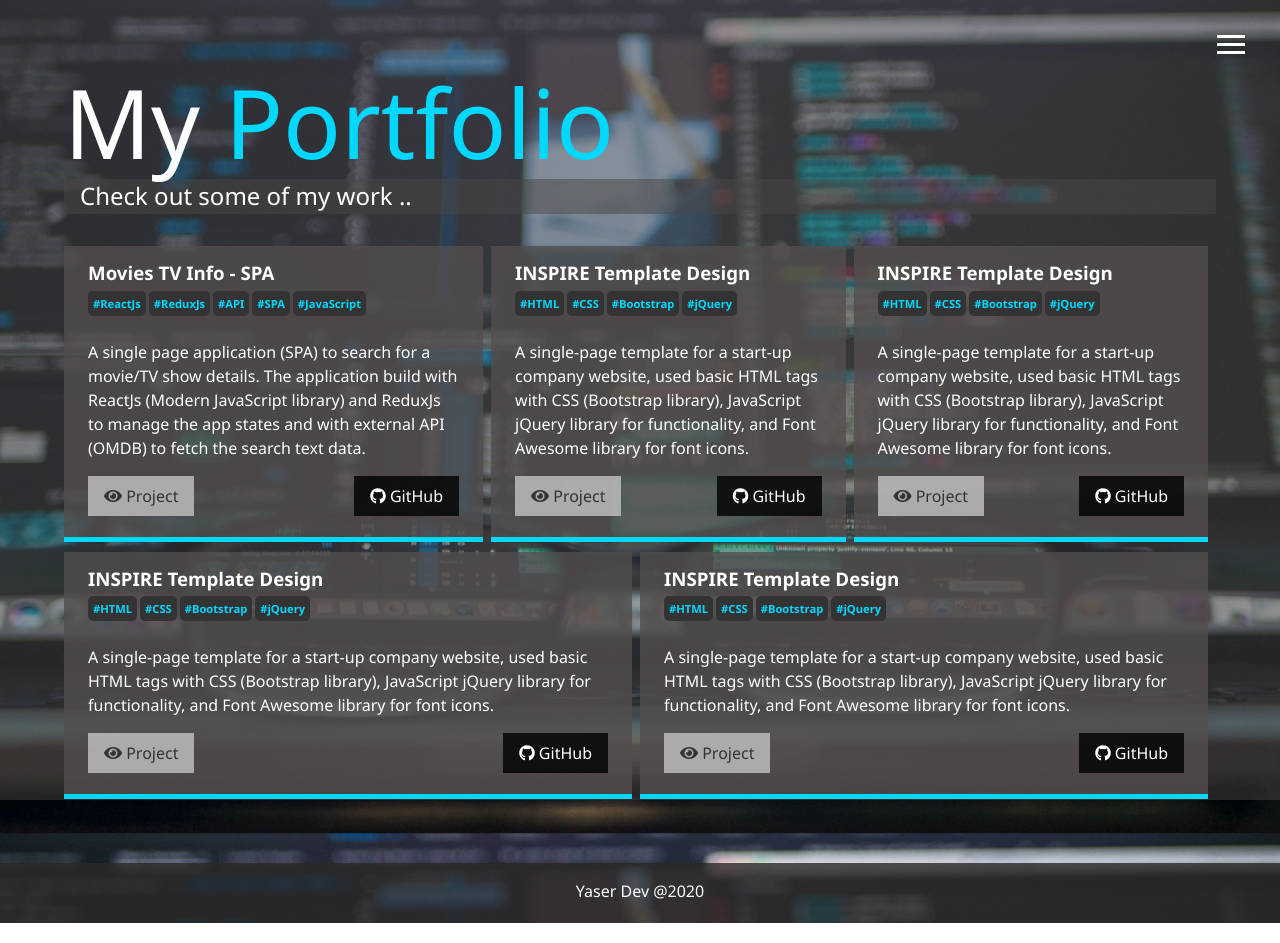
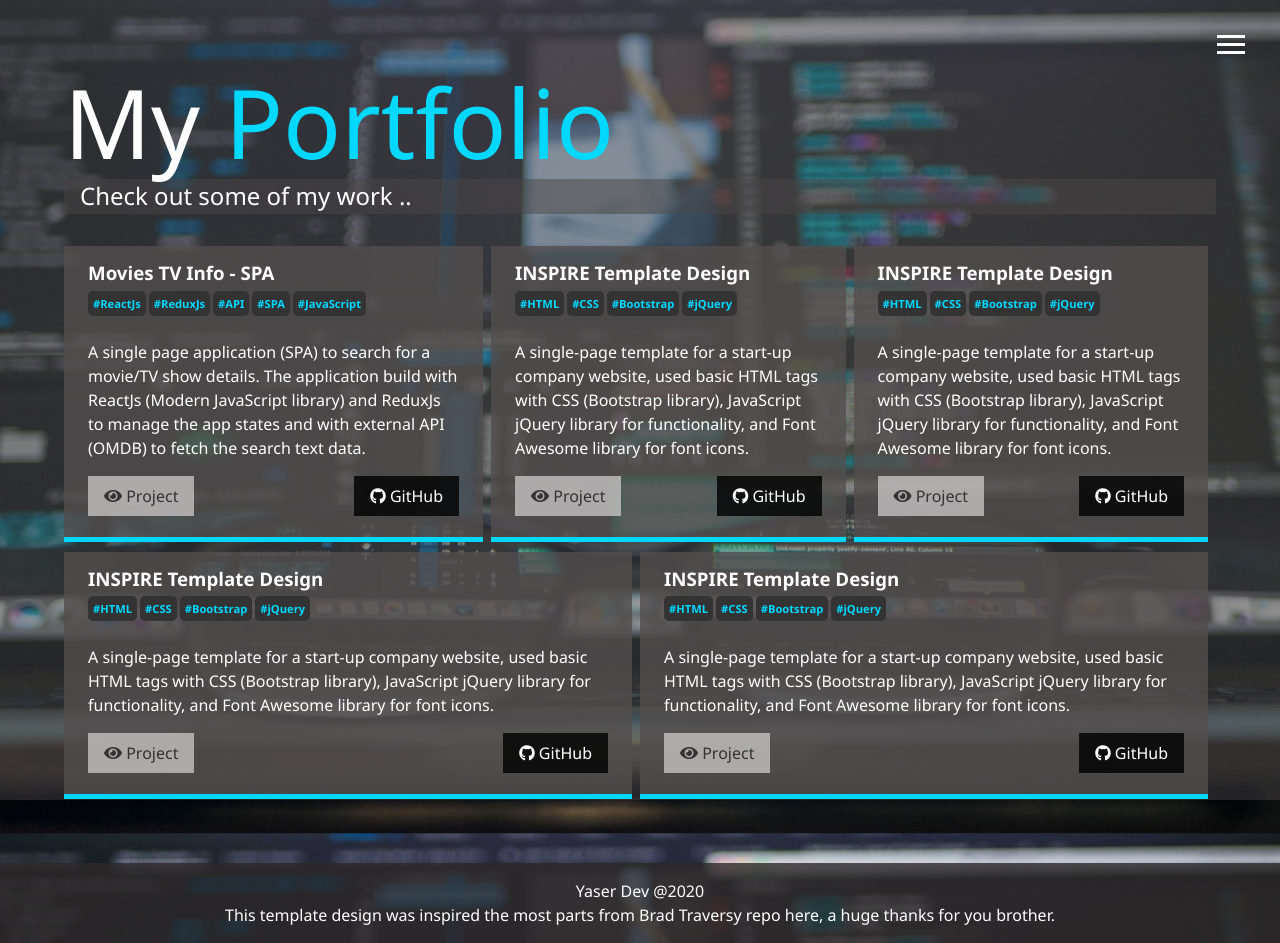
Before and after one commit to yaser-alazm/portfolio-new, a website: page dist/work.html in a window 1280 px wide. Drawn offline with nearby package versions, Linux system fonts and the light colour scheme.

Commit message:
edit footer

```diff
--- a/dist/work.html
+++ b/dist/work.html
@@ -214,7 +214,15 @@
       </div>
     </main>
     <footer id="main-footer">
-      <span id="year-span">Yaser Dev @</span>
+      <span id="year-span">Yaser Dev @</span><br />
+      <span class="footer-footer"
+        >This template design was inspired the most parts from Brad Traversy
+        <a
+          href="https://github.com/bradtraversy/modern_portfolio/"
+          target="_blank"
+          >repo here</a
+        >, a huge thanks for you brother.</span
+      >
     </footer>
     <script src="js/main.js"></script>
   </body>
--- a/package.json
+++ b/package.json
@@ -14,6 +14,6 @@
     "cryptiles": "^4.1.3",
     "gh-pages": "^1.2.0",
     "hoek": "^6.0.3",
-    "node-sass": "^4.9.2"
+    "node-sass": "^4.14.1"
   }
 }
```
Also changed, not shown: dist/about.html (+3 -3 lines), dist/contact.html (+2 -2 lines), dist/index.html (+11 -3 lines), dist/img/portrait.jpg, dist/img/portrait_1.jpg (added), dist/img/portrait_small.jpg, dist/img/portrait_small_1.jpg (added), 1 other file.
